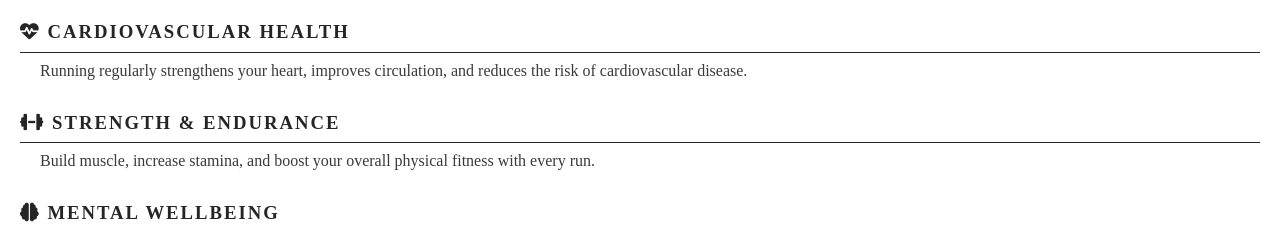
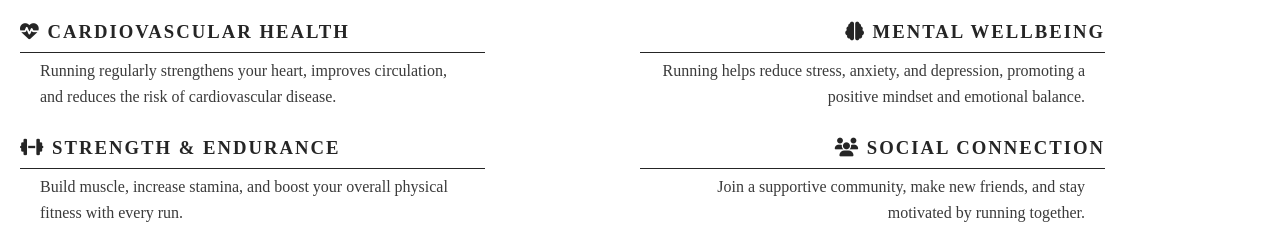
Before and after one commit to egg3552/love-running-project, a plain HTML site: page index.html in a window 1280 px wide. Shown: the part 722-952 px from the top of the page. Drawn offline with Linux system fonts and the light colour scheme; a web font is replaced by a local one.

Commit message:
Make reasons section responsive

```diff
--- a/assets/css/style.css
+++ b/assets/css/style.css
@@ -1,7 +1,22 @@
 @import url('https://fonts.googleapis.com/css2?family=DM+Serif+Text:ital@0;1&display=swap');
 /* Media Query: desktops and larger (992px and up) */
 @media screen and (min-width: 992px) {
-    /* Example: Increase main content margin and logo size for large screens */
+    /* Example: Increase main con#benefits-physical,
+#benefits-mental {
+    display: flex;
+    flex-direction: column;
+    width: 100%;
+    }
+
+    #benefits-physical > div,
+    #benefits-mental > div {
+        width: 100%;
+    }
+
+    #benefits-mental > div {
+        text-align: end;
+        align-self: flex-end;
+    }logo size for large screens */
     main {
         margin-top: 100px;
     }
@@ -219,6 +234,25 @@ main {
     .nav-toggle-label {
         display: none;
     }
+
+#benefits-physical
+#benefits-mental {
+    display: flex;
+    flex-direction: column;
+    width: 100%;
+    }
+
+    #benefits-physical > div,
+    #benefits-mental > div {
+        width: 75%;
+    }
+
+    #benefits-mental > div {
+        text-align: end;
+        align-self: flex-end;
+    }
+
+
 }
 
 #logo {
@@ -262,3 +296,31 @@ main {
     align-items: center;
     justify-content: center;
 }
+
+/* Reasons section */
+@media screen and (min-width: 1200px) {
+    #benefits {
+        display: flex;
+        flex-direction: row;
+    }
+
+    #benefits > div {
+        flex: 1;
+    }
+
+    #benefits-image {
+        order: 0;
+    }
+
+    #benefits-mental {
+        order: 1;
+    }
+
+    #benefits-mental > div {
+        align-self: flex-start;
+    }
+
+    #benefits-physical > div {
+        align-self: flex-end;
+    }
+}
```
